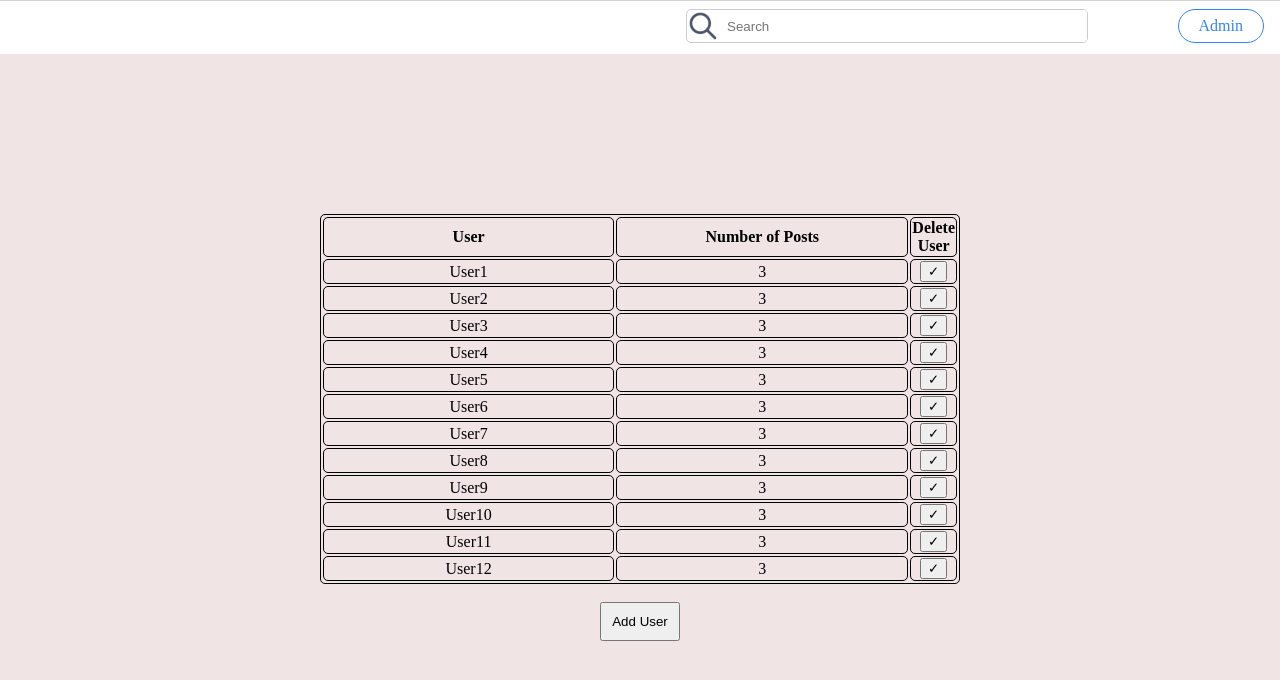
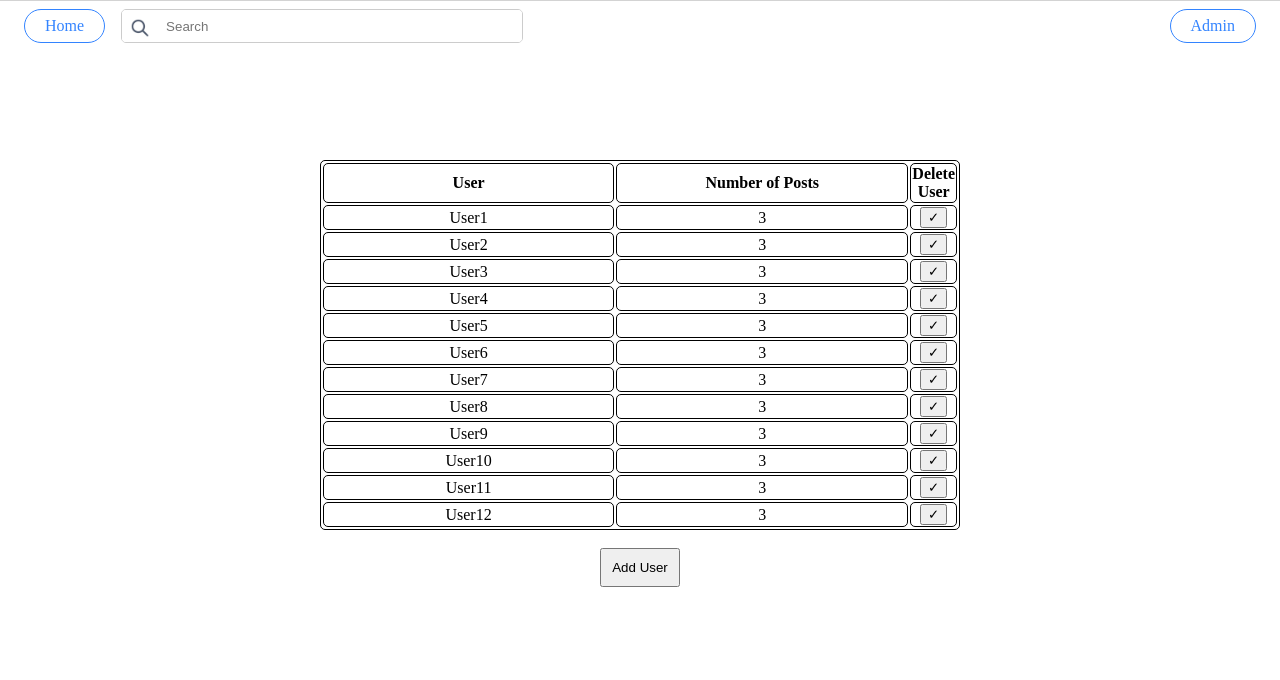
Before and after one commit to WorkCite/360project, a PHP site: page /admin.html in a window 1280 px wide. Shown: the top 680 px of the page. Run offline with PHP 8.4, Linux system fonts and the light colour scheme.

Commit message:
updates headers in all the page

```diff
--- a/360 proj/admin.html
+++ b/360 proj/admin.html
@@ -8,6 +8,7 @@
 <body>
 
     <header>
+
         <div class="header">
             <form class="search">
                 <img class="searchIcon" src="./img/search_icon.png">
@@ -15,7 +16,7 @@
             </form>
 
         <a class="active" href="login.html">Admin</a>
-
+        <a class="home" href="home.html">Home</a>
     </div>
     </header>
 
--- a/360 proj/afterlogin.html
+++ b/360 proj/afterlogin.html
@@ -30,12 +30,13 @@
             <div class ="sub-header">
                 <h1>Trending</h1>
             </div>
+            <div class="group">
             <div class="col">p1</div>
             <div class="col">p2</div>
             <div class="col">p3</div>
             <div class="col">p4</div>
             <div class="col">p5</div>
-
+            </div>
         </div>
         <div class ="sub-header">
             <h1>Popular Posts</h1>
--- a/360 proj/css/admin.css
+++ b/360 proj/css/admin.css
@@ -1,46 +1,80 @@
 body{
-    background-color: rgb(240, 228, 228);
+    background-color: white;
     margin:0;
   }
 
-    .header{
+  .header {
+    width:100%;
     border-top: solid lightgrey 1px;
     background-color: white;
-      padding:0.5em;
-      position:relative;
-      height:auto;
-      display:inline-flexbox;
+    padding: 0.5em;
+    position: fixed;
+    height: auto;
+    display: inline-block;
   }
-    .search{
-        left:670px;
-        position: relative;
-        margin:0 0.5em 0 0.5em;
+  .home {
+    color: rgb(51, 132, 255);
+    margin: 0 0.5em 0 1em;
+    text-decoration: none;
+    float: left;
+    border-radius: 30px;
+    background-color: white;
+    border: solid 1px;
+    border-color: rgb(51, 132, 255);
+    padding: 7px;
+    padding-left: 20px;
+    padding-right: 20px;
+  }
+  .active {
+    color: rgb(51, 132, 255);
+    border: solid 1px;
+    border-color: rgb(51, 132, 255);
+    margin: 0 0.5em 0 0.5em;
+    text-decoration: none;
+    float: right;
+    border-radius: 30px;
+    background-color: white;
+    margin-right: 2em;
+    padding: 7px;
+    padding-left: 20px;
+    padding-right: 20px;
+  }
+  .signup {
+    color: white;
+    border: solid 1px;
+    border-color: rgb(51, 132, 255);
+    margin: 0 0.5em 0 0.5em;
+    text-decoration: none;
+    float: right;
+    border-radius: 30px;
+    background-color: rgb(51, 132, 255);
+    padding: 7px;
+    padding-left: 20px;
+    padding-right: 20px;
+  }
+  .search {
+    margin: 0 0.5em 0 0.5em;
     display: inline-flex;
-        height:32px;
+    height: 32px;
+    max-width: 400px;
     width:400px;
     border: 1px solid #ccc;
     border-radius: 5px;
     overflow: hidden;
-        border-radius:5px;
+    border-radius: 5px;
   }
+
   .searchBox {
-        position: relative;
     border: 0;
     padding: 0.5rem 0.5rem 0.5rem 0.5rem;
     flex: 1;
   }
-      .active {
-        color:rgb(51, 132, 255);
-        border: solid 1px;
-        border-color:rgb(51, 132, 255);
-        margin:0 0.5em 0 0.5em;
-        text-decoration: none;
-        float:right;
-        border-radius: 30px;
+  .searchIcon {
+    width: 20px;
+    height: 20px;
+    color: grey;
     background-color: white;
-        padding:7px;
-        padding-left: 20px;
-        padding-right: 20px;
+    padding: 0.5rem;
   }
 
 
--- a/360 proj/css/home.css
+++ b/360 proj/css/home.css
@@ -132,7 +132,6 @@ body {
   width: 30%;
   height: fit-content;
   display: block;
-  position: relative;
   background-color: white;
   border: solid lightgrey 1px;
   border-radius: 10px;
```
Also changed, not shown: 360 proj/css/afterlogin.css (+134 -117 lines). Lines whose indentation alone changed are shown as unchanged.
